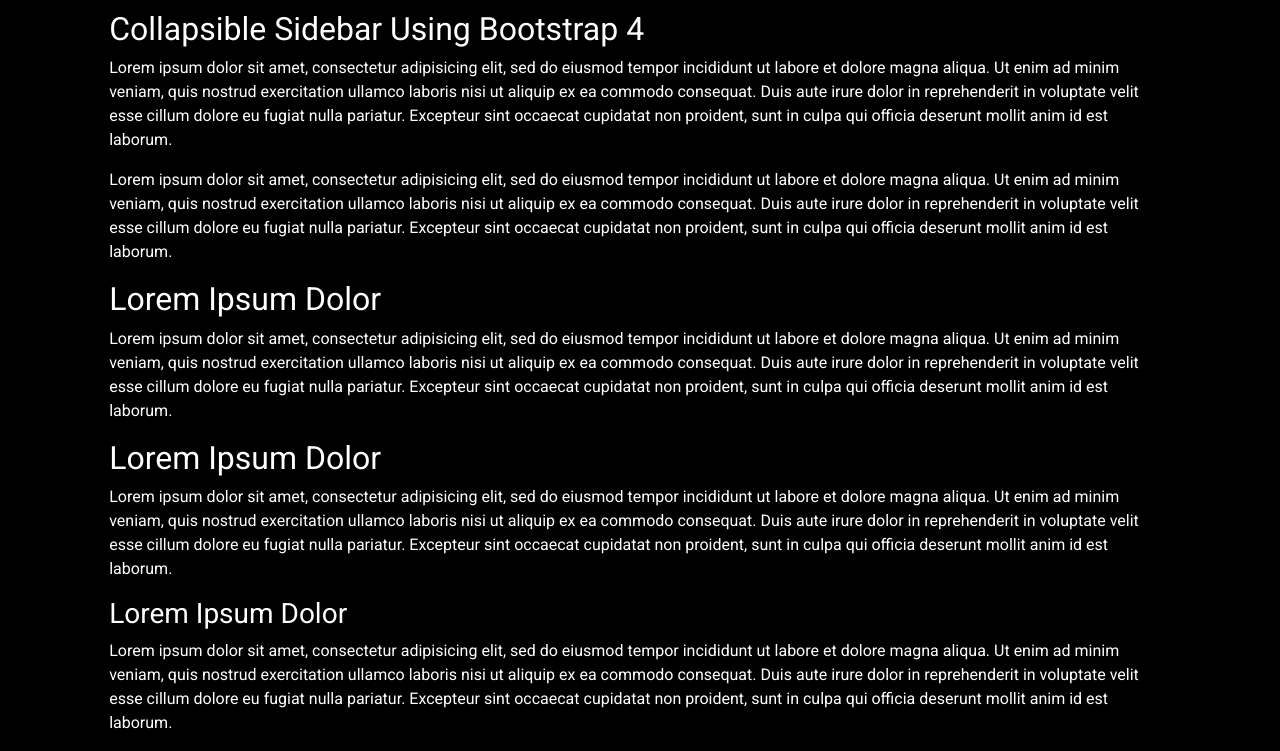
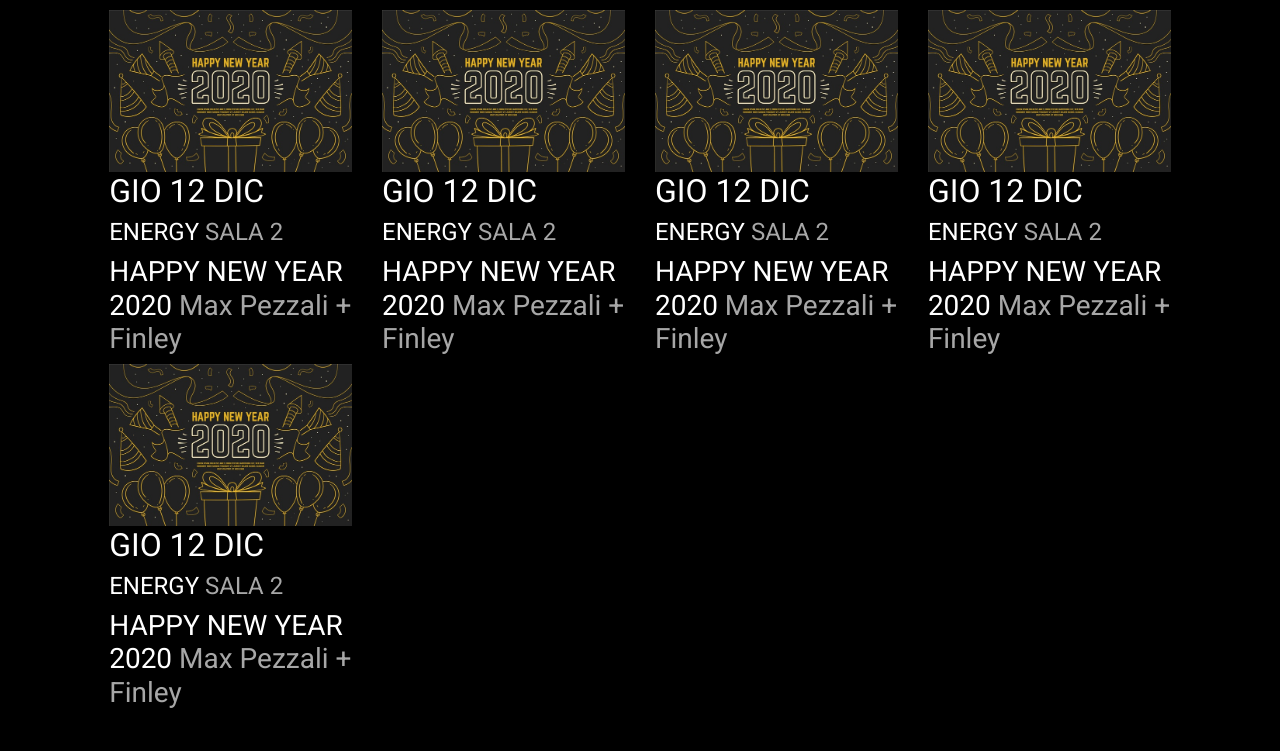
Before and after one commit to FaediMichele/uniticket, a PHP site: page /index.html in a window 1280 px wide. Shown: the part 114-865 px from the top of the page. After the commit the page ends 822 px from the top, so only its background shows below. Run offline with PHP 8.4, Linux system fonts and the light colour scheme; some libraries are stand-ins or nearby versions.

Commit message:
home finita

```diff
--- a/css/style.css
+++ b/css/style.css
@@ -136,20 +165,46 @@ input:focus{
 
 .input::-webkit-input-placeholder {
    color:rgba(255, 255, 255, 0.3);
-
 }
 
 .input:-moz-placeholder { /* Firefox 18- */
    color:rgba(255, 255, 255, 0.3);
-
 }
 
 .input::-moz-placeholder {  /* Firefox 19+ */
    color:rgba(255, 255, 255, 0.3);
-
 }
 
 .input#search:-ms-input-placeholder {
    color:rgba(255, 255, 255, 0.3);
+}
 
+/*--------------------------------------------------
+    POST HOME
+----------------------------------------------------*/
+
+.home-post >header>img{
+    width: 100%;/*ho espresso il rapporto 16:9 in percentuale*/
+    height: 56%;
 }
+
+div.home-post  > header > h2{
+     text-transform: uppercase;
+}
+
+div.home-post  > header > h4{
+     text-transform: uppercase;
+}
+
+div.home-post  > header > h3{
+     text-transform: uppercase;
+}
+
+div.home-post  > header > h4> span{
+     color: #A7A7A7;
+}
+
+div.home-post  > header > h3 >span{
+      color: #A7A7A7;
+      text-transform: none;
+}
--- a/index.html
+++ b/index.html
@@ -75,74 +105,57 @@
                     </div>
                     <div class="col-1"></div>
                 </div>
+            </header>
 
-
-
-
-
-            </header>
             <div class="row">
                 <div class="col-1">
                 </div>
                 <div class="col-10">
-                    <h2>Collapsible Sidebar Using Bootstrap 4</h2>
-                    <p>Lorem ipsum dolor sit amet, consectetur adipisicing elit, sed do eiusmod tempor incididunt ut
-                        labore
-                        et
-                        dolore magna aliqua. Ut enim ad minim veniam, quis nostrud exercitation ullamco laboris nisi ut
-                        aliquip
-                        ex ea commodo consequat. Duis aute irure dolor in reprehenderit in voluptate velit esse cillum
-                        dolore eu
-                        fugiat nulla pariatur. Excepteur sint occaecat cupidatat non proident, sunt in culpa qui officia
-                        deserunt mollit anim id est laborum.</p>
-                    <p>Lorem ipsum dolor sit amet, consectetur adipisicing elit, sed do eiusmod tempor incididunt ut
-                        labore
-                        et
-                        dolore magna aliqua. Ut enim ad minim veniam, quis nostrud exercitation ullamco laboris nisi ut
-                        aliquip
-                        ex ea commodo consequat. Duis aute irure dolor in reprehenderit in voluptate velit esse cillum
-                        dolore eu
-                        fugiat nulla pariatur. Excepteur sint occaecat cupidatat non proident, sunt in culpa qui officia
-                        deserunt mollit anim id est laborum.</p>
+                    <div class="row">
+                        <!-- inizio post nella home -->
+                        <div class="col-12 col-xl-3 home-post">
+                            <header>
+                                <img src="./img/locandina.jpg">
+                                <h2>gio 12 dic</h2>
+                                <h4>energy <span>sala 2</span></h4>
+                                <h3>happy new year 2020 <span>Max Pezzali + Finley</span></h3>
+                            </header>
+                        </div>
+                        <div class="col-12 col-xl-3 home-post">
+                            <header>
+                                <img src="./img/locandina.jpg">
+                                <h2>gio 12 dic</h2>
+                                <h4>energy <span>sala 2</span></h4>
+                                <h3>happy new year 2020 <span>Max Pezzali + Finley</span></h3>
+                            </header>
+                        </div>
 
-                    <div class="line"></div>
-
-                    <h2>Lorem Ipsum Dolor</h2>
-                    <p>Lorem ipsum dolor sit amet, consectetur adipisicing elit, sed do eiusmod tempor incididunt ut
-                        labore
-                        et
-                        dolore magna aliqua. Ut enim ad minim veniam, quis nostrud exercitation ullamco laboris nisi ut
-                        aliquip
-                        ex ea commodo consequat. Duis aute irure dolor in reprehenderit in voluptate velit esse cillum
-                        dolore eu
-                        fugiat nulla pariatur. Excepteur sint occaecat cupidatat non proident, sunt in culpa qui officia
-                        deserunt mollit anim id est laborum.</p>
-
-                    <div class="line"></div>
-
-                    <h2>Lorem Ipsum Dolor</h2>
-                    <p>Lorem ipsum dolor sit amet, consectetur adipisicing elit, sed do eiusmod tempor incididunt ut
-                        labore
-                        et
-                        dolore magna aliqua. Ut enim ad minim veniam, quis nostrud exercitation ullamco laboris nisi ut
-                        aliquip
-                        ex ea commodo consequat. Duis aute irure dolor in reprehenderit in voluptate velit esse cillum
-                        dolore eu
-                        fugiat nulla pariatur. Excepteur sint occaecat cupidatat non proident, sunt in culpa qui officia
-                        deserunt mollit anim id est laborum.</p>
-
-                    <div class="line"></div>
-
-                    <h3>Lorem Ipsum Dolor</h3>
-                    <p>Lorem ipsum dolor sit amet, consectetur adipisicing elit, sed do eiusmod tempor incididunt ut
-                        labore
-                        et
-                        dolore magna aliqua. Ut enim ad minim veniam, quis nostrud exercitation ullamco laboris nisi ut
-                        aliquip
-                        ex ea commodo consequat. Duis aute irure dolor in reprehenderit in voluptate velit esse cillum
-                        dolore eu
-                        fugiat nulla pariatur. Excepteur sint occaecat cupidatat non proident, sunt in culpa qui officia
-                        deserunt mollit anim id est laborum.</p>
+                        <div class="col-12 col-xl-3 home-post">
+                            <header>
+                                <img src="./img/locandina.jpg">
+                                <h2>gio 12 dic</h2>
+                                <h4>energy <span>sala 2</span></h4>
+                                <h3>happy new year 2020 <span>Max Pezzali + Finley</span></h3>
+                            </header>
+                        </div>
+                        <div class="col-12 col-xl-3 home-post">
+                            <header>
+                                <img src="./img/locandina.jpg">
+                                <h2>gio 12 dic</h2>
+                                <h4>energy <span>sala 2</span></h4>
+                                <h3>happy new year 2020 <span>Max Pezzali + Finley</span></h3>
+                            </header>
+                        </div>
+                        <div class="col-12 col-xl-3 home-post">
+                            <header>
+                                <img src="./img/locandina.jpg">
+                                <h2>gio 12 dic</h2>
+                                <h4>energy <span>sala 2</span></h4>
+                                <h3>happy new year 2020 <span>Max Pezzali + Finley</span></h3>
+                            </header>
+                        </div>
+                        <!-- fine post nella home -->
+                    </div>
                 </div>
                 <div class="col-1">
                 </div>
```
Also changed, not shown: other parts of css/style.css (+41 -12 lines), other parts of index.html (+34 -4 lines).
